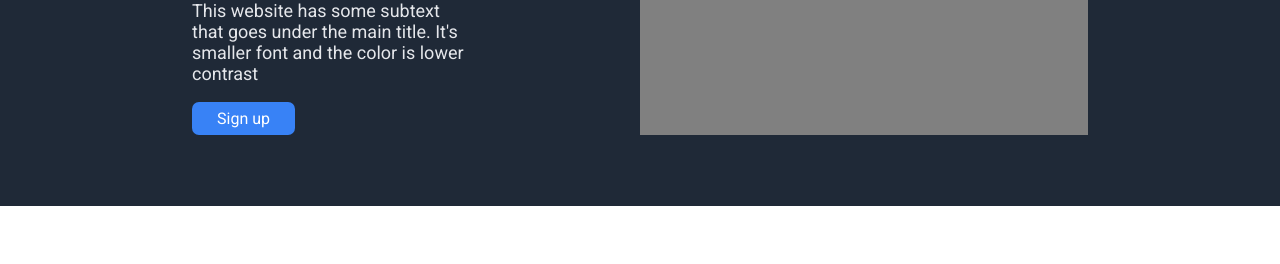
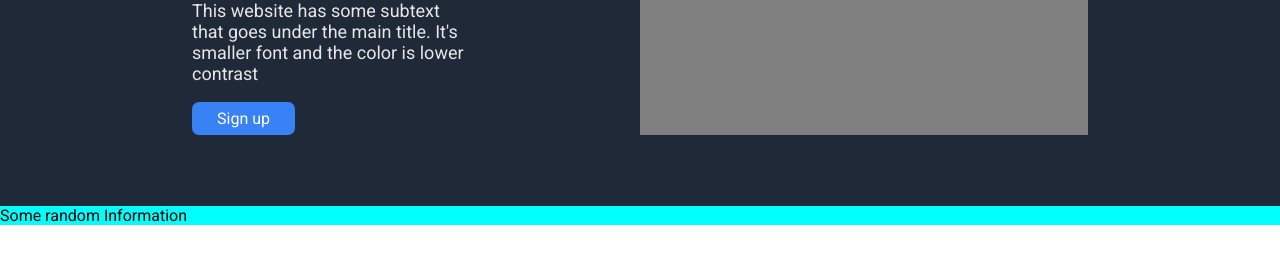
Before and after one commit to cvvlm/Landing_page, a plain HTML site: page index.html in a window 1280 px wide. Shown: the part 274-538 px from the top of the page. Drawn offline with Linux system fonts and the light colour scheme.

Commit message:
added section2 div

```diff
--- a/index.html
+++ b/index.html
@@ -31,5 +31,8 @@
             </div>
         </div>
     </div>
+    <div class="section2">
+        <div class="info">Some random Information</div>
+    </div>
   </body>
 </html>
--- a/style.css
+++ b/style.css
@@ -3,13 +3,13 @@
 html, body {
     height: 100%;
     margin: 0;
-    overflow: hidden;
 }
 
 body {
     font-family: Roboto, sans-serif;
     display: flex;
     flex-direction: column;
+
 }
 .section1 {
     display: flex;
@@ -18,6 +18,7 @@ body {
     align-items: center;
     height: 60%;
     gap: 30px;
+
 }
 .header {
     width: 70%;
@@ -95,3 +96,7 @@ body {
     width: 61%;
     flex-wrap: wrap;
 }
+.section2 {
+    display: flex;
+    background-color: aqua;
+}
```
